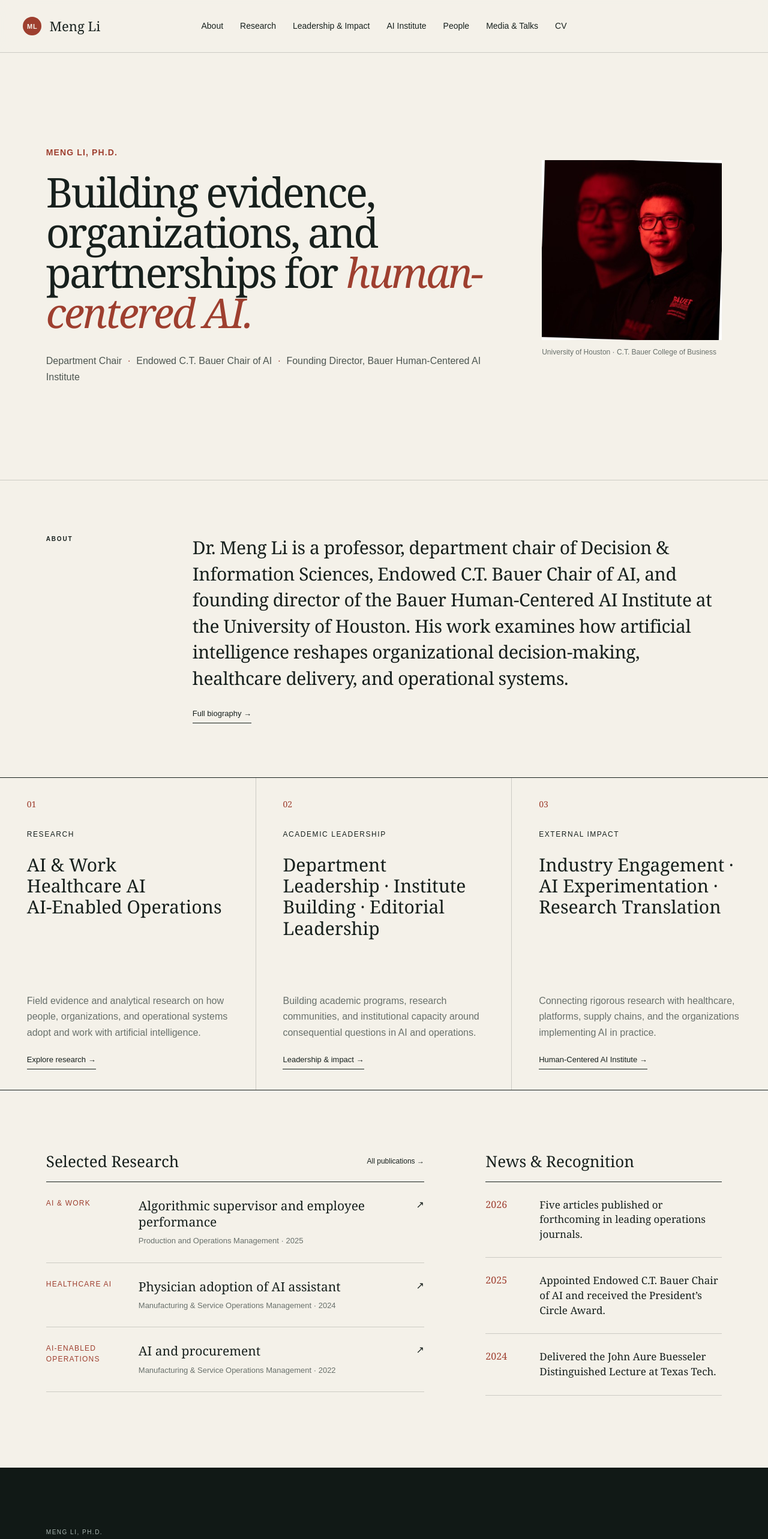
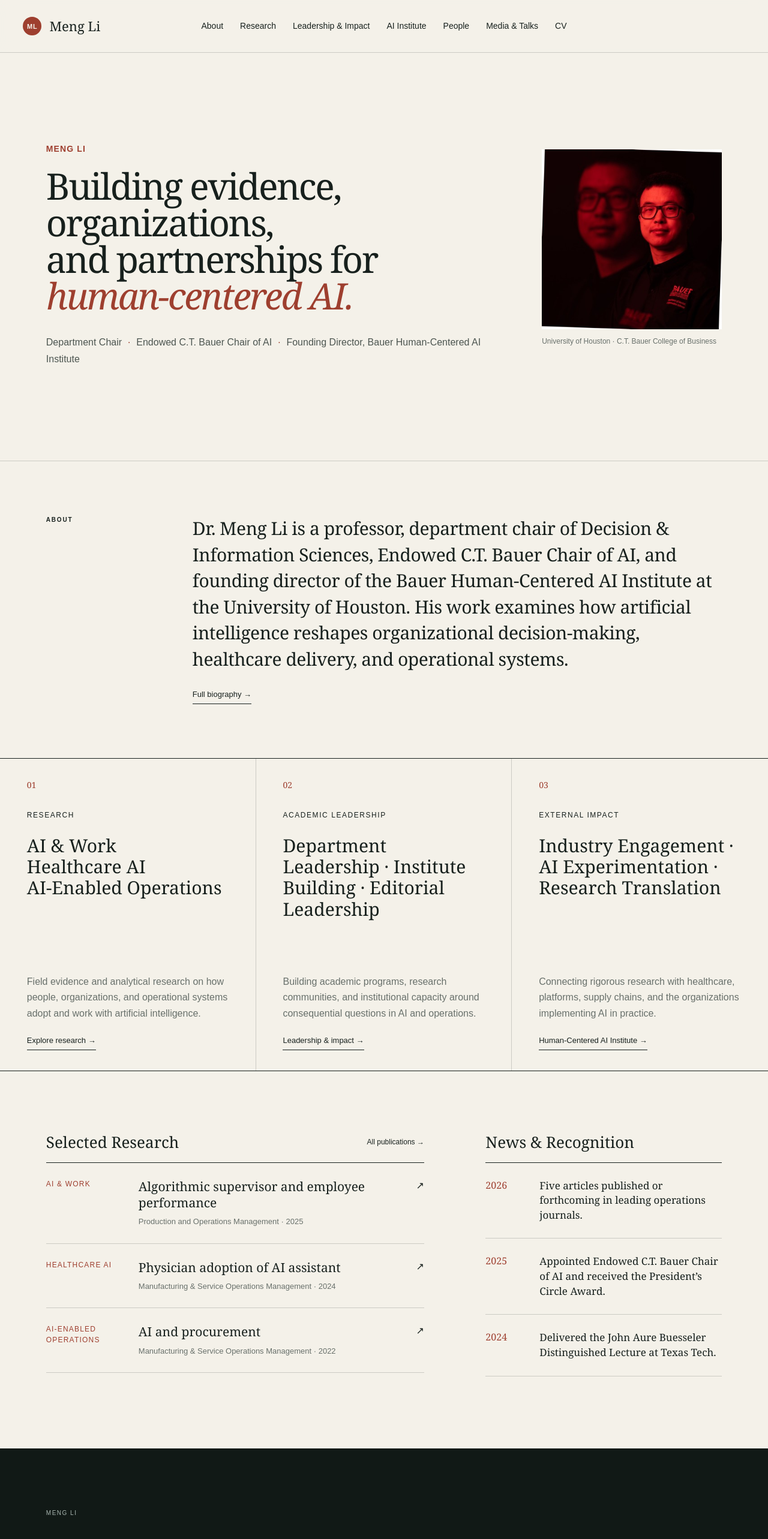
Before and after one commit to xdwong/xdwong.github.io, a Next.js app: page / in a window 1280 px wide. Shown: the top 2566 px of the page at 60% size. Built offline with nearby package versions, Linux system fonts and the light colour scheme.

Commit message:
Refine homepage and profile layouts

```diff
--- a/app/about/page.tsx
+++ b/app/about/page.tsx
@@ -2,8 +2,8 @@ import { InnerPage } from "../components/InnerPage";
 
 export default function AboutPage(){return <InnerPage index="01" eyebrow="About" title="About" intro="Biography">
   <div className="profile-layout">
-    <aside><img src="/meng-color.jpg" alt="Dr. Meng Li"/><p>Meng Li, Ph.D.</p><span>Houston, Texas</span></aside>
     <div className="profile-narrative">
+      <aside><img src="/meng-color.jpg" alt="Dr. Meng Li"/><p>Meng Li</p><span>University of Houston · C.T. Bauer College of Business</span></aside>
       <p>Dr. Meng Li is a professor, department chair of Decision & Information Sciences, Endowed C.T. Bauer Chair of AI, and founding director of the Bauer Human-Centered AI Institute at the C.T. Bauer College of Business, University of Houston.</p>
       <p>He is a scholar of human-centered AI, studying how artificial intelligence reshapes organizational decision-making, healthcare delivery, and operational systems. Through research, education, and institution building, he develops evidence-based approaches for integrating AI into human work.</p>
       <p>His research has appeared in <em>Management Science</em>, <em>Manufacturing & Service Operations Management</em>, <em>Operations Research</em>, <em>Production and Operations Management</em>, <em>Journal of Operations Management</em>, <em>Strategic Management Journal</em>, and <em>Nature Sustainability</em>.</p>
--- a/app/components/SiteFooter.tsx
+++ b/app/components/SiteFooter.tsx
@@ -1,7 +1,7 @@
 export function SiteFooter() {
   return <footer>
-    <div><p className="footer-kicker">Meng Li, Ph.D.</p><h2>Scholarship, leadership,<br/>and human-centered AI.</h2></div>
+    <div><p className="footer-kicker">Meng Li</p><h2>Scholarship, leadership,<br/>and human-centered AI.</h2></div>
     <div className="footer-links"><a href="mailto:mli@bauer.uh.edu">Email</a><a href="https://scholar.google.com/citations?hl=en&user=2RJSbyMAAAAJ" target="_blank" rel="noreferrer">Google Scholar</a><a href="https://www.bauer.uh.edu/" target="_blank" rel="noreferrer">University of Houston</a></div>
-    <p className="copyright">© 2026 Dr. Meng Li <span>Houston, Texas</span></p>
+    <p className="copyright">© 2026 Meng Li <span>Houston, Texas</span></p>
   </footer>;
 }
--- a/app/cv/page.tsx
+++ b/app/cv/page.tsx
@@ -7,7 +7,7 @@ const overview = [
   ["Research",["Human-Centered AI and AI & Work","AI in Healthcare","AI-Enabled Operations and Platforms"]],
 ];
 
-export default function CvPage(){return <InnerPage index="07" eyebrow="Curriculum Vitae" title="Curriculum Vitae" intro="Professional overview">
+export default function CvPage(){return <InnerPage index="07" eyebrow="Academic Record" title="Academic Record" intro="Professional overview">
   <div className="cv-intro"><p>Academic appointments, scholarship, editorial leadership, teaching, and mentorship.</p><div><a href="/research">Publications →</a><a href="https://scholar.google.com/citations?hl=en&user=2RJSbyMAAAAJ" target="_blank" rel="noreferrer">Google Scholar ↗</a></div></div>
   <div className="cv-groups">{overview.map(([title,items])=><section key={title as string}><h2>{title}</h2><ul>{(items as string[]).map(item=><li key={item}>{item}</li>)}</ul></section>)}</div>
 </InnerPage>}
--- a/app/page.tsx
+++ b/app/page.tsx
@@ -24,8 +24,8 @@ export default function Home() {
     <SiteHeader />
     <section className="leader-hero">
       <div className="leader-copy">
-        <p className="leader-name">Meng Li, Ph.D.</p>
-        <h1>Building evidence, organizations, and partnerships for <em>human-centered AI.</em></h1>
+        <p className="leader-name">Meng Li</p>
+        <h1>Building evidence, organizations,<br/>and partnerships for<br/><em>human-centered AI.</em></h1>
         <p className="leader-roles">Department Chair <span>·</span> Endowed C.T. Bauer Chair of AI <span>·</span> Founding Director, Bauer Human-Centered AI Institute</p>
       </div>
       <figure className="leader-portrait"><img src="/meng-color.jpg" alt="Dr. Meng Li"/><figcaption>University of Houston · C.T. Bauer College of Business</figcaption></figure>
```
Also changed, not shown: app/globals.css.
